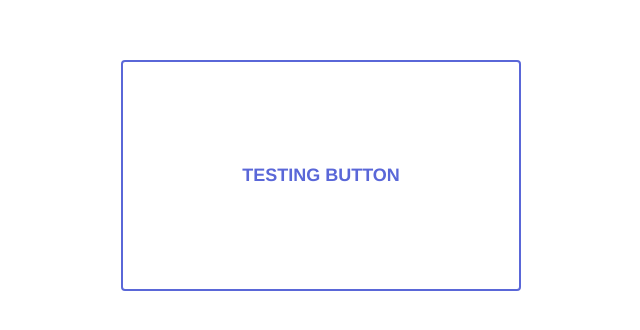
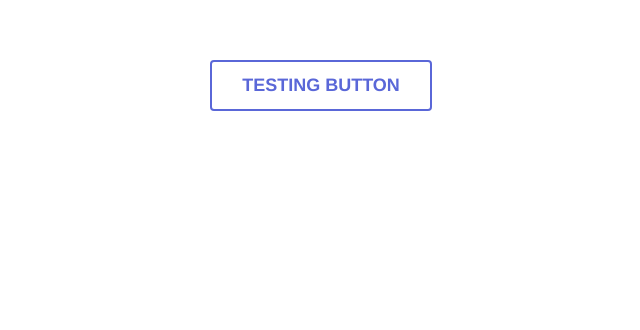
Before and after one commit to ConclaveTeam/ConclaveFront, a Vue app: page / in a window 1280 px wide. Shown: the top 330 px of the page, without its empty margins (319-959 px from the left). Built offline with nearby package versions, Linux system fonts and the light colour scheme.

Commit message:
changed from ":wide='"' to wide

```diff
--- a/src/App.vue
+++ b/src/App.vue
@@ -1,6 +1,6 @@
 <template>
   <div id="app">
-    <cbutton :wide="true"> testing button </cbutton>
+    <cbutton> testing button </cbutton>
   </div>
 </template>
 
```
